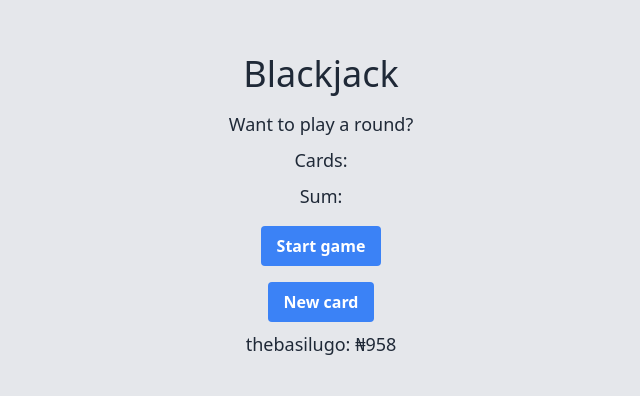
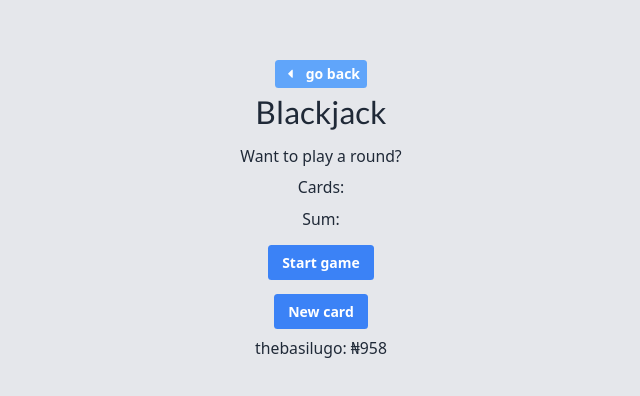
Before and after one commit to thebasilugo/game-blackjack, a plain HTML site: page blackjack-cpu/index.html in a window 1280 px wide. Shown: the part 190-586 px from the top of the page, without its empty margins (319-959 px from the left). Drawn offline with nearby package versions, Linux system fonts and the light colour scheme.

Commit message:
update the "back" button

```diff
--- a/blackjack-cpu/index.html
+++ b/blackjack-cpu/index.html
@@ -4,11 +4,17 @@
     <meta charset="UTF-8" />
     <meta http-equiv="X-UA-Compatible" content="IE=edge" />
     <meta name="viewport" content="width=device-width, initial-scale=1.0" />
+    <link rel="stylesheet" href="https://cdnjs.cloudflare.com/ajax/libs/semantic-ui/2.4.1/semantic.min.css" integrity="sha512-8bHTC73gkZ7rZ7vpqUQThUDhqcNFyYi2xgDgPDHc+GXVGHXq+xPjynxIopALmOPqzo9JZj0k6OqqewdGO3EsrQ==" crossorigin="anonymous" />
     <link href="https://cdn.jsdelivr.net/npm/tailwindcss@2.2.16/dist/tailwind.min.css" rel="stylesheet">
     <title>Blackjack</title>
   </head>
   <body class="flex flex-col items-center justify-center min-h-screen bg-gray-200 text-gray-800">
-    <h1 class="text-4xl mb-4">Blackjack</h1>
+      <button class="back-btn bg-blue-400 hover:bg-blue-500 text-white font-bold py-1 px-2 rounded m-2" onclick="window.location.href = '../index.html';">
+        <i class="caret left icon"></i>&nbsp;go back
+      </button>
+    <h1 class="text-4xl mb-4">
+      Blackjack
+    </h1>
     <p id="message-el" class="text-lg mb-2">Want to play a round?</p>
     <p id="cards-el" class="text-lg mb-2">Cards:</p>
     <p id="sum-el" class="text-lg mb-2">Sum:</p>
```
